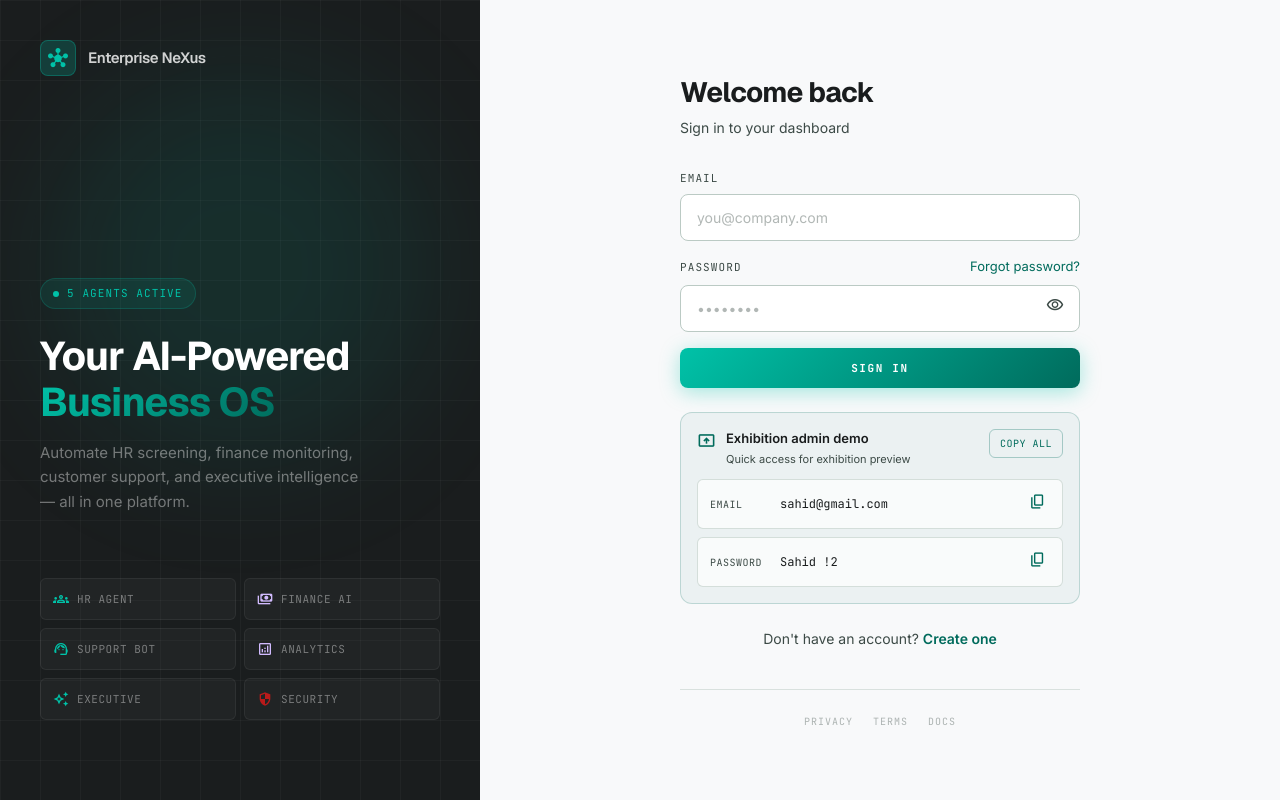
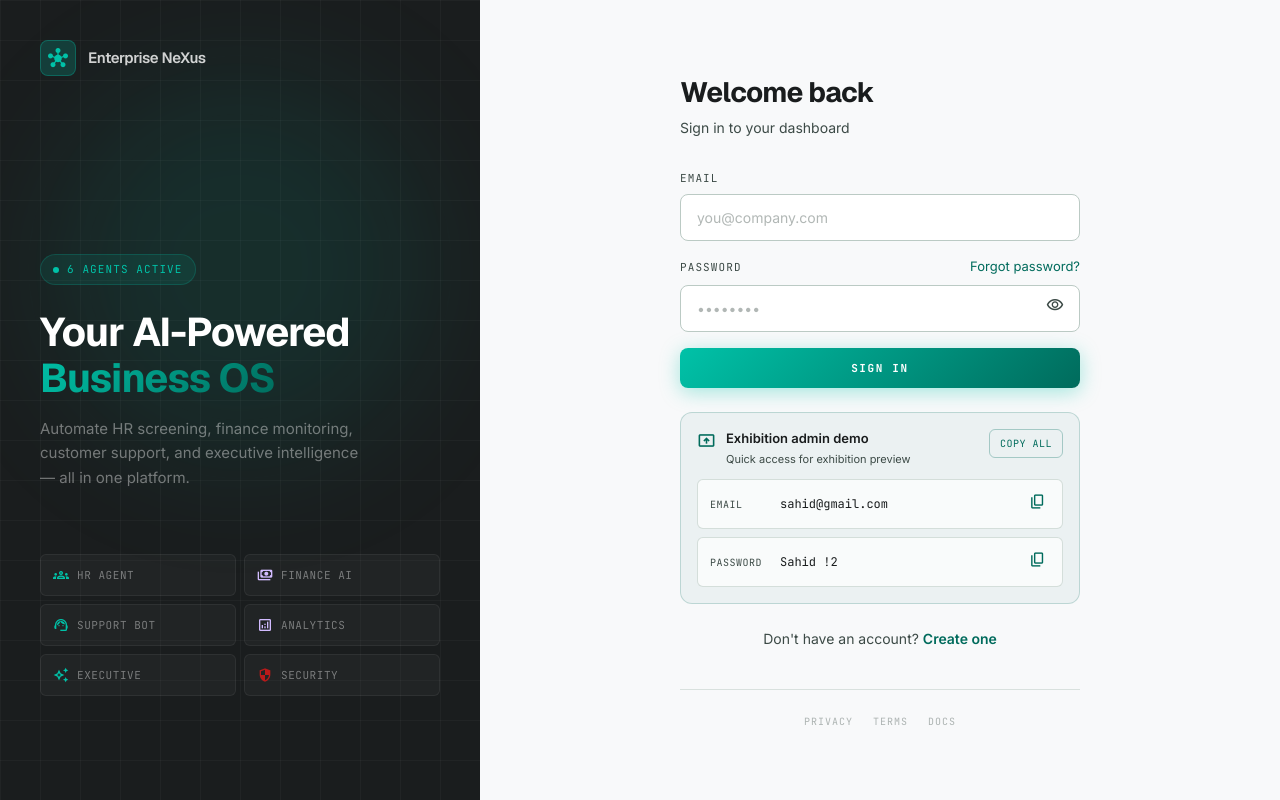
Before and after one commit to Nazmussakib247/CSE4204-8B-T04-Enterprise-Nexus-Multi-Agent-AI-Business-Automation-OS-with-Security-Intelligence, a Next.js app in the folder frontend/: page /login in a window 1280 px wide. Built offline with nearby package versions, Linux system fonts and the light colour scheme; no server answers.

Commit message:
style: refine login hero composition

```diff
--- a/frontend/src/app/(auth)/login/page.tsx
+++ b/frontend/src/app/(auth)/login/page.tsx
@@ -62,9 +62,9 @@ export default function LoginPage() {
 
           {/* Hero */}
           <div className="py-16">
-            <div className="inline-flex items-center gap-2 bg-primary-container/10 border border-primary-container/20 rounded-full px-3 py-1.5 mb-6">
+            <div className="inline-flex -translate-y-5 items-center gap-2 bg-primary-container/10 border border-primary-container/20 rounded-full px-3 py-1.5 mb-1">
               <span className="w-1.5 h-1.5 rounded-full bg-primary-container animate-pulse" />
-              <span className="font-mono text-[11px] text-primary-container uppercase tracking-widest">5 Agents Active</span>
+              <span className="font-mono text-[11px] text-primary-container uppercase tracking-widest">6 Agents Active</span>
             </div>
             <h1 className="font-display text-[40px] font-bold text-white leading-[1.15] tracking-tight mb-4">
               Your AI-Powered<br />
@@ -76,7 +76,7 @@ export default function LoginPage() {
           </div>
 
           {/* Agent chips */}
-          <div className="grid grid-cols-2 gap-2 mb-10">
+          <div className="grid grid-cols-2 gap-2 mb-16">
             {[
               { icon: 'groups', label: 'HR Agent', color: 'text-primary-container' },
               { icon: 'payments', label: 'Finance AI', color: 'text-tertiary-fixed-dim' },
```
